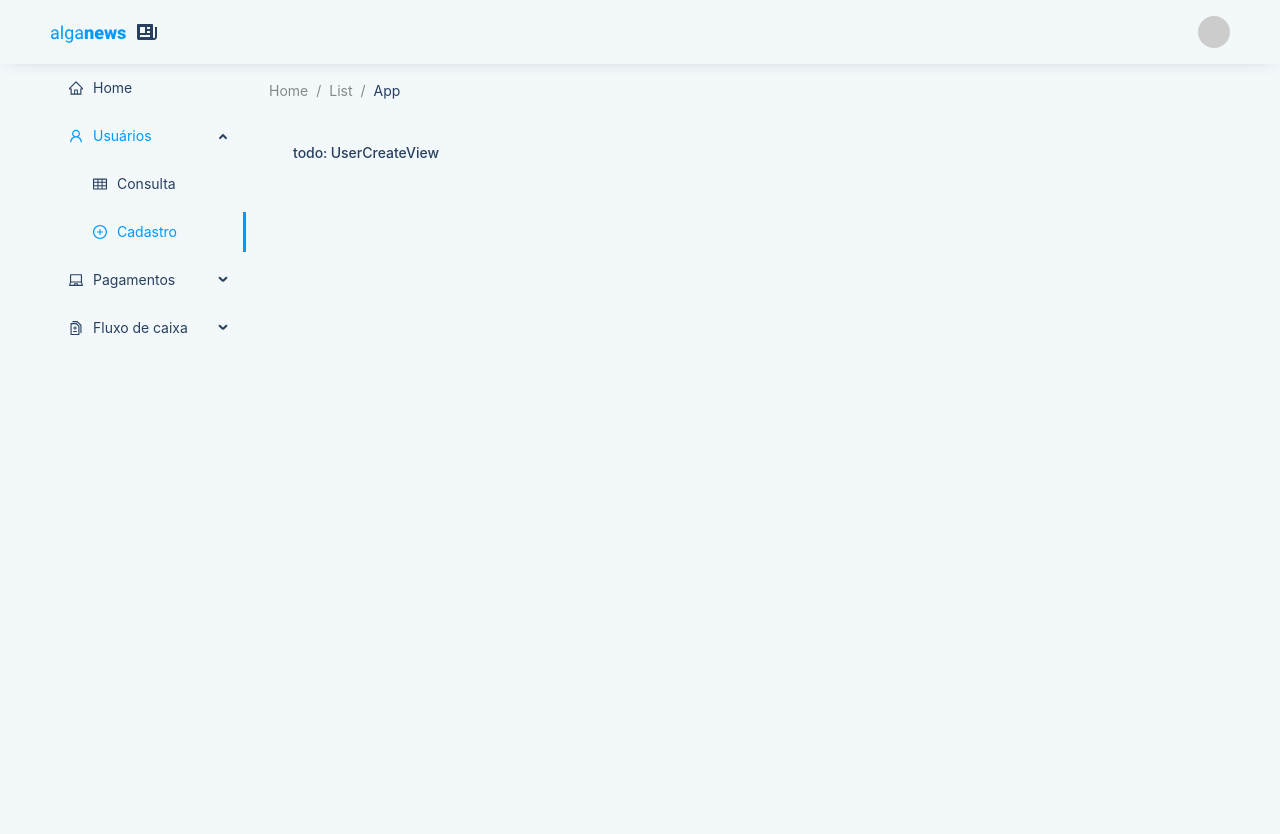
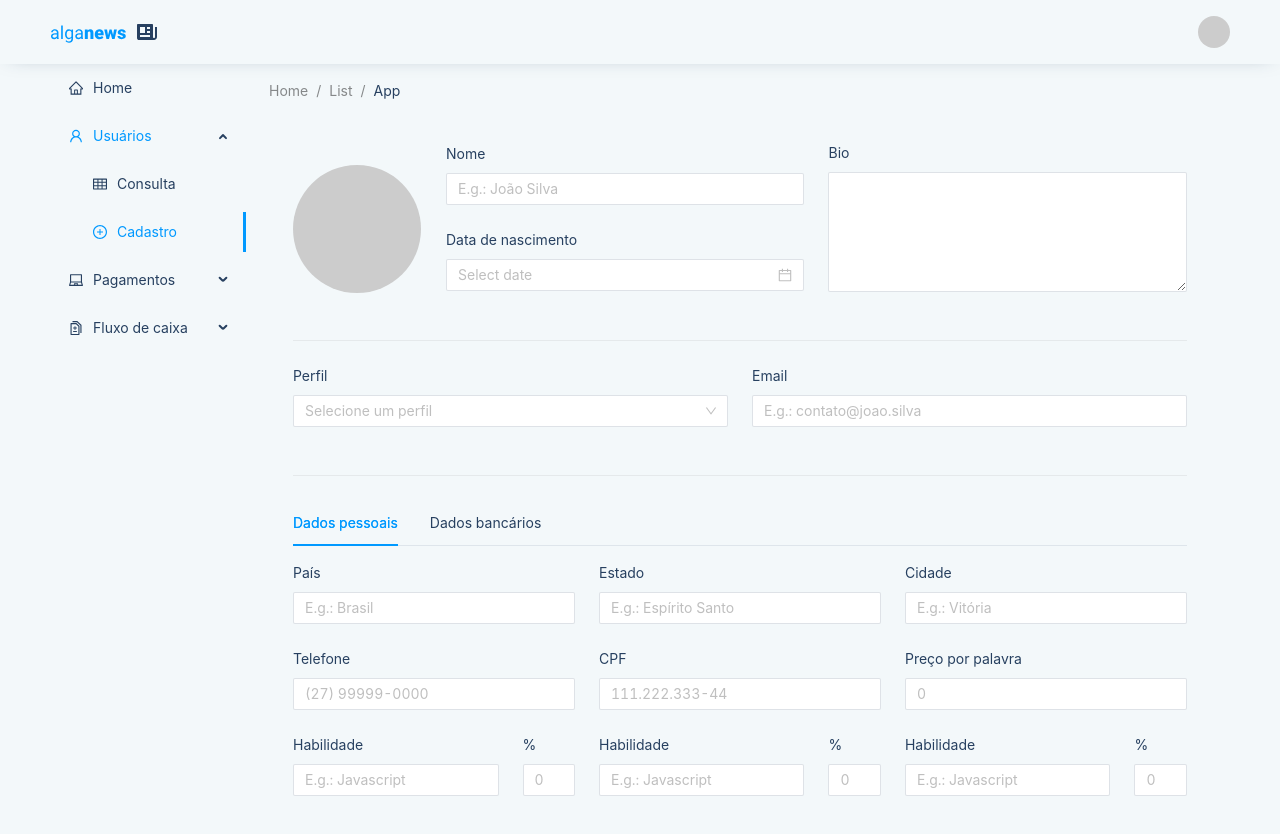
Before and after one commit to EvandroMonteiro/alganews-admin, a React (Create React App) app: page /users/create in a window 1280 px wide. Shown: the top 834 px of the page. Before the commit the page ends 800 px from the top, so only its background shows below. Built offline with nearby package versions, Linux system fonts and the light colour scheme.

Commit message:
Create user form

```diff
--- /dev/null
+++ b/src/app/features/UserForm.tsx
@@ -0,0 +1,189 @@
+import {
+  Col,
+  Form,
+  Input,
+  Row,
+  Avatar,
+  DatePicker,
+  Divider,
+  Select,
+  Tabs,
+} from 'antd';
+import React from 'react';
+
+const { TabPane } = Tabs;
+
+export default function UserForm() {
+  return (
+    <Form layout={'vertical'}>
+      <Row gutter={24} align={'middle'}>
+        <Col lg={4}>
+          <Avatar size={128} />
+        </Col>
+
+        <Col lg={10}>
+          <Form.Item label={'Nome'}>
+            <Input placeholder={'E.g.: João Silva'} />
+          </Form.Item>
+          <Form.Item label={'Data de nascimento'}>
+            <DatePicker
+              style={{ width: '100%' }}
+              format={'DD/MM/YYYY'}
+            />
+          </Form.Item>
+        </Col>
+
+        <Col lg={10}>
+          <Form.Item label={'Bio'}>
+            <Input.TextArea rows={5} />
+          </Form.Item>
+        </Col>
+
+        <Col xs={24}>
+          <Divider />
+        </Col>
+
+        <Col lg={12}>
+          <Form.Item label={'Perfil'}>
+            <Select placeholder={'Selecione um perfil'}>
+              <Select.Option value={'EDITOR'}>
+                Editor
+              </Select.Option>
+              <Select.Option value={'ASSISTANT'}>
+                Assistente
+              </Select.Option>
+              <Select.Option value={'MANAGER'}>
+                Gerente
+              </Select.Option>
+            </Select>
+          </Form.Item>
+        </Col>
+
+        <Col lg={12}>
+          <Form.Item label={'Email'}>
+            <Input
+              type='email'
+              placeholder={'E.g.: contato@joao.silva'}
+            />
+          </Form.Item>
+        </Col>
+
+        <Col lg={24}>
+          <Divider />
+        </Col>
+
+        <Col lg={24}>
+          <Tabs defaultActiveKey={'personal'}>
+            <TabPane
+              key={'personal'}
+              tab={'Dados pessoais'}
+            >
+              <Row gutter={24}>
+                <Col lg={8}>
+                  <Form.Item label={'País'}>
+                    <Input placeholder={'E.g.: Brasil'} />
+                  </Form.Item>
+                </Col>
+                <Col lg={8}>
+                  <Form.Item label={'Estado'}>
+                    <Input
+                      placeholder={'E.g.: Espírito Santo'}
+                    />
+                  </Form.Item>
+                </Col>
+                <Col lg={8}>
+                  <Form.Item label={'Cidade'}>
+                    <Input placeholder={'E.g.: Vitória'} />
+                  </Form.Item>
+                </Col>
+                <Col lg={8}>
+                  <Form.Item label={'Telefone'}>
+                    <Input
+                      placeholder={'(27) 99999-0000'}
+                    />
+                  </Form.Item>
+                </Col>
+                <Col lg={8}>
+                  <Form.Item label={'CPF'}>
+                    <Input placeholder={'111.222.333-44'} />
+                  </Form.Item>
+                </Col>
+                <Col lg={8}>
+                  <Form.Item label={'Preço por palavra'}>
+                    <Input placeholder={'0'} />
+                  </Form.Item>
+                </Col>
+                {Array(3)
+                  .fill(null)
+                  .map((_, index) => {
+                    return (
+                      <React.Fragment key={index}>
+                        <Col lg={6}>
+                          <Form.Item label={'Habilidade'}>
+                            <Input
+                              placeholder={
+                                'E.g.: Javascript'
+                              }
+                            />
+                          </Form.Item>
+                        </Col>
+                        <Col lg={2}>
+                          <Form.Item label={'%'}>
+                            <Input placeholder={'0'} />
+                          </Form.Item>
+                        </Col>
+                      </React.Fragment>
+                    );
+                  })}
+              </Row>
+            </TabPane>
+
+            <TabPane
+              key={'bankAccount'}
+              tab={'Dados bancários'}
+            >
+              <Row gutter={24}>
+                <Col lg={8}>
+                  <Form.Item label={'Instituição'}>
+                    <Input placeholder={'260'} />
+                  </Form.Item>
+                </Col>
+                <Col lg={8}>
+                  <Form.Item label={'Agência'}>
+                    <Input placeholder={'0001'} />
+                  </Form.Item>
+                </Col>
+                <Col lg={8}>
+                  <Form.Item label={'Conta sem dígito'}>
+                    <Input placeholder={'12345'} />
+                  </Form.Item>
+                </Col>
+                <Col lg={8}>
+                  <Form.Item label={'Dígito'}>
+                    <Input placeholder={'1'} />
+                  </Form.Item>
+                </Col>
+                <Col lg={8}>
+                  <Form.Item label={'Tipo de conta'}>
+                    <Select
+                      placeholder={
+                        'Selecione o tipo de conta'
+                      }
+                    >
+                      <Select.Option value={'SAVING'}>
+                        Conta poupança
+                      </Select.Option>
+                      <Select.Option value={'CHECKING'}>
+                        Conta corrente
+                      </Select.Option>
+                    </Select>
+                  </Form.Item>
+                </Col>
+              </Row>
+            </TabPane>
+          </Tabs>
+        </Col>
+      </Row>
+    </Form>
+  );
+}
--- a/src/app/views/UserCreate.view.tsx
+++ b/src/app/views/UserCreate.view.tsx
@@ -1,7 +1,9 @@
+import UserForm from '../features/UserForm';
+
 export default function UserCreateView() {
   return (
-    <div>
-      <h1>todo: UserCreateView</h1>
-    </div>
+    <>
+      <UserForm />
+    </>
   );
 }
```
